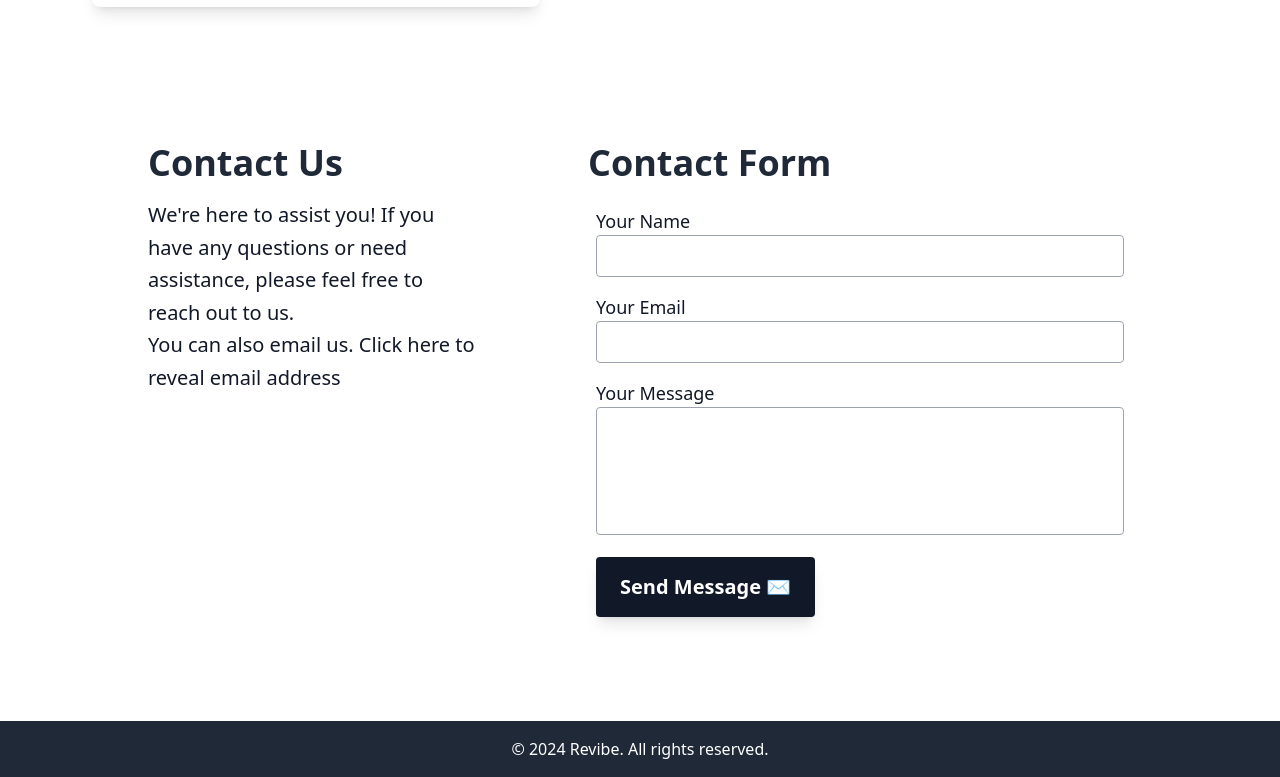
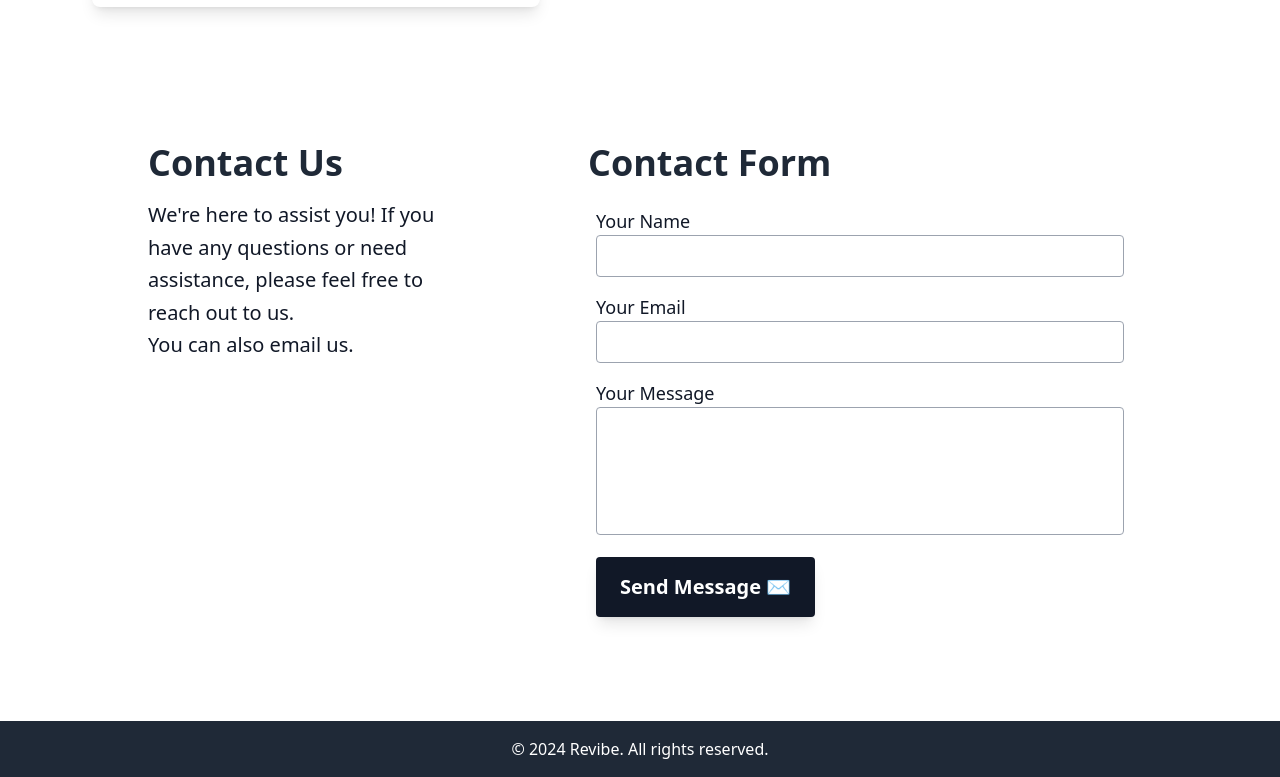
Before and after one commit to hrisabhy/revibestore, a React (Vite) app in the folder client/: page / in a window 1280 px wide. Shown: the part 1007-1784 px from the top of the page. Built offline with nearby package versions, Linux system fonts and the light colour scheme; no server answers.

Commit message:
Contact modified

```diff
--- a/client/src/components/home/Contact.jsx
+++ b/client/src/components/home/Contact.jsx
@@ -13,7 +13,7 @@ const Contact = () => {
             We're here to assist you! If you have any questions or need
             assistance, please feel free to reach out to us.
             <br />
-            You can also email us. Click here to reveal email address
+            You can also email us.
           </p>
           <span className="inline-flex mt-6 justify-center sm:justify-start"></span>
         </div>
```
